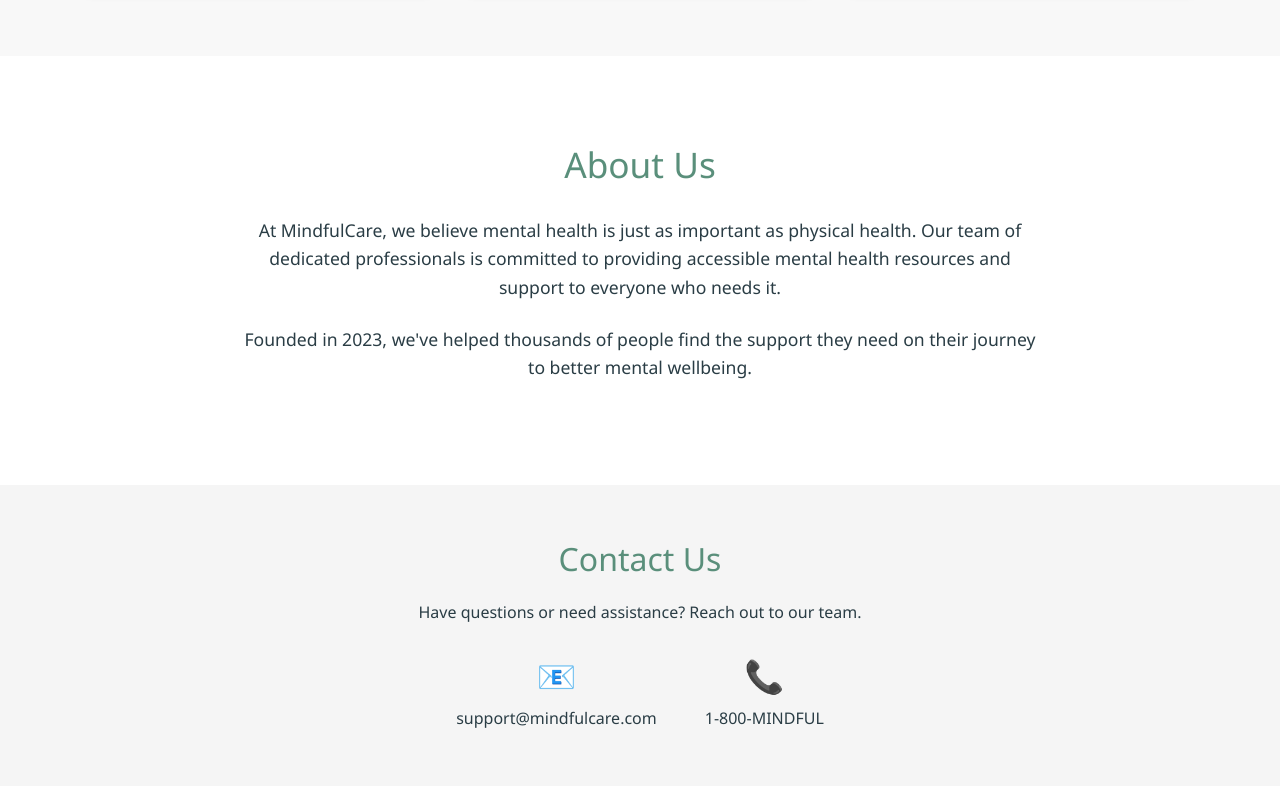
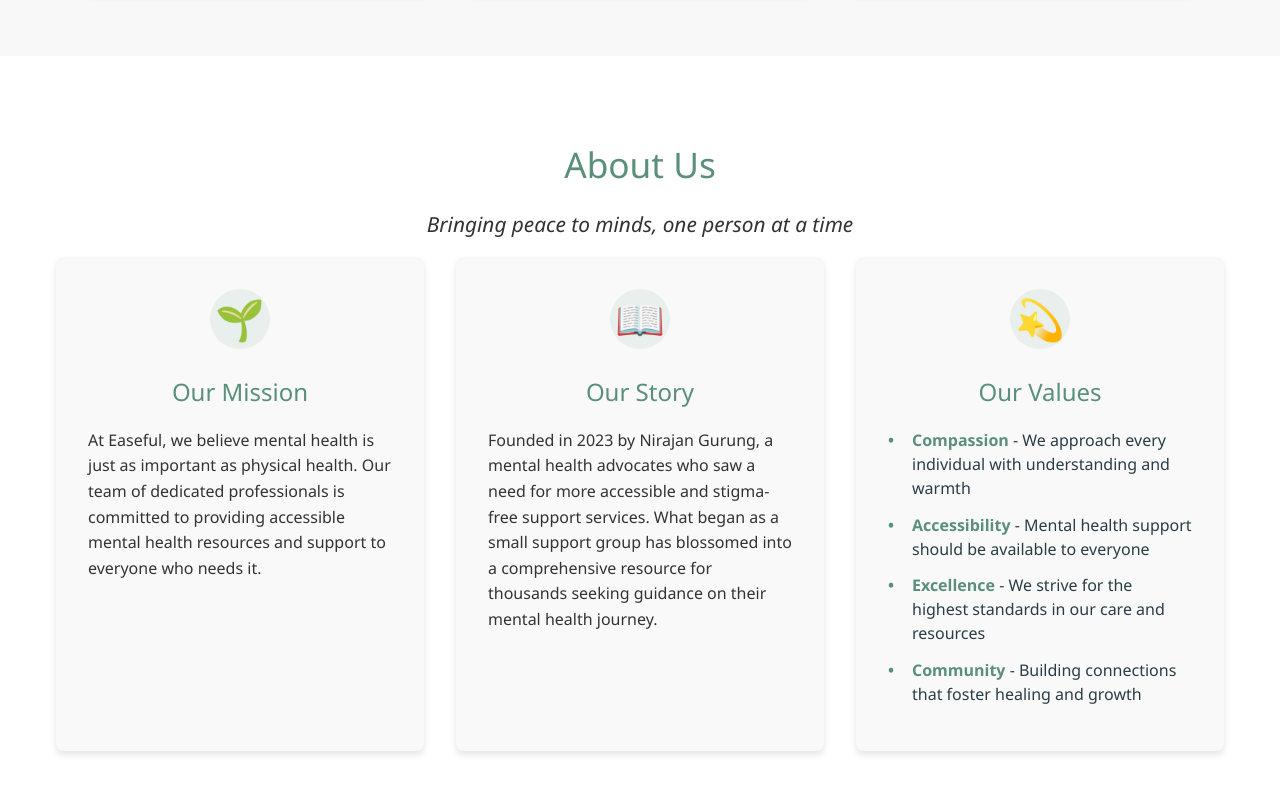
Before and after one commit to 4thQ/Easeful-Mental-Health-Support, a React (Vite) app in the folder mh/: page / in a window 1280 px wide. Shown: the part 2000-2786 px from the top of the page. Built offline with nearby package versions, Linux system fonts and the light colour scheme.

Commit message:
Update project branding to "Easeful", enhance about and contact sections, and add deployment scripts

```diff
--- a/mh/package.json
+++ b/mh/package.json
@@ -3,11 +3,14 @@
   "private": true,
   "version": "0.0.0",
   "type": "module",
+  "homepage": "https://4thQ.github.io/mh",
   "scripts": {
     "dev": "vite",
     "build": "vite build",
     "lint": "eslint .",
-    "preview": "vite preview"
+    "preview": "vite preview",
+    "predeploy": "npm run build",
+    "deploy": "gh-pages -d dist"
   },
   "dependencies": {
     "google-map-react": "^2.2.1",
@@ -22,6 +25,7 @@
     "eslint": "^9.21.0",
     "eslint-plugin-react-hooks": "^5.1.0",
     "eslint-plugin-react-refresh": "^0.4.19",
+    "gh-pages": "^6.1.1",
     "globals": "^15.15.0",
     "vite": "^6.2.0"
   }
--- a/mh/src/App.css
+++ b/mh/src/App.css
@@ -226,17 +226,125 @@
 .about h2 {
   font-size: 2.2rem;
   color: var(--primary-color);
-  margin-bottom: 1.5rem;
+  margin-bottom: 1rem;
+  text-align: center;
+}
+
+.about-tagline {
+  font-size: 1.3rem;
+  margin-bottom: 3rem;
+  max-width: 800px;
+  margin-left: auto;
+  margin-right: auto;
+  text-align: center;
+  color: #666;
+  font-style: italic;
+}
+
+.about-content {
+  display: flex;
+  flex-wrap: wrap;
+  justify-content: center;
+  gap: 2rem;
+  margin-bottom: 4rem;
+}
+
+.about-mission,
+.about-story,
+.about-values {
+  flex: 1;
+  min-width: 300px;
+  max-width: 400px;
+  background-color: #f9f9f9;
+  border-radius: var(--border-radius);
+  box-shadow: var(--shadow);
+  padding: 2rem;
+  transition: transform 0.3s ease;
+}
+
+.about-mission:hover,
+.about-story:hover,
+.about-values:hover {
+  transform: translateY(-5px);
+}
+
+.about-icon {
+  font-size: 2.5rem;
+  margin-bottom: 1rem;
+  display: flex;
+  justify-content: center;
+  align-items: center;
+  width: 60px;
+  height: 60px;
+  border-radius: 50%;
+  background-color: rgba(90, 143, 123, 0.1);
+  color: var(--primary-color);
+  margin: 0 auto 1.5rem;
+}
+
+.about h3 {
+  color: var(--primary-color);
+  margin-bottom: 1rem;
+  font-size: 1.5rem;
   text-align: center;
 }
 
 .about p {
-  font-size: 1.1rem;
-  margin-bottom: 1.5rem;
-  max-width: 800px;
-  margin-left: auto;
-  margin-right: auto;
+  line-height: 1.6;
+  color: #333;
+  margin-bottom: 1rem;
+}
+
+.values-list {
+  list-style: none;
+  padding: 0;
+  margin: 0;
+}
+
+.values-list li {
+  margin-bottom: 0.8rem;
+  position: relative;
+  padding-left: 1.5rem;
+  line-height: 1.5;
+}
+
+.values-list li:before {
+  content: "•";
+  color: var(--primary-color);
+  font-weight: bold;
+  position: absolute;
+  left: 0;
+}
+
+.values-list li span {
+  font-weight: 600;
+  color: var(--primary-color);
+}
+
+.about-stats {
+  display: flex;
+  flex-wrap: wrap;
+  justify-content: center;
+  gap: 3rem;
+  max-width: 1000px;
+  margin: 0 auto;
+}
+
+.stat-item {
   text-align: center;
+  min-width: 120px;
+}
+
+.stat-number {
+  font-size: 2.5rem;
+  font-weight: 700;
+  color: var(--primary-color);
+  margin-bottom: 0.5rem;
+}
+
+.stat-label {
+  font-size: 1rem;
+  color: #666;
 }
 
 /* Contact Section */
@@ -269,15 +377,44 @@
   justify-content: center;
   gap: 3rem;
   width: 100%;
-  margin-bottom: 0.5rem;
+  margin-bottom: 2rem;
+  flex-wrap: wrap;
+}
+
+.contact-content {
+  display: flex;
+  flex-wrap: wrap;
+  justify-content: center;
+  gap: 2rem;
+  width: 100%;
+  max-width: 1200px;
+  margin: 0 auto;
+}
+
+.contact-wrapper,
+.contact-map {
+  flex: 1;
+  min-width: 300px;
+  width: calc(50% - 1rem);
+  max-width: 550px;
+  display: flex;
+  flex-direction: column;
 }
 
 .contact-wrapper {
-  display: flex;
-  flex-direction: column;
-  align-items: center;
-  width: 100%;
-  margin-top: 1.5rem;
+  text-align: left;
+}
+
+.contact-map {
+  text-align: left;
+}
+
+.map-container {
+  height: 350px;
+  border-radius: var(--border-radius);
+  overflow: hidden;
+  box-shadow: var(--shadow);
+  flex-grow: 1;
 }
 
 .contact-item {
@@ -295,12 +432,12 @@
 /* Contact Form Styles */
 .contact-form-container {
   width: 100%;
-  max-width: 500px;
   background-color: white;
   padding: 1.5rem;
   border-radius: var(--border-radius);
   box-shadow: var(--shadow);
   text-align: left;
+  height: 100%;
 }
 
 .contact-form {
@@ -697,3 +834,21 @@
     min-width: 100%;
   }
 }
+
+@media (max-width: 992px) {
+  .contact-content {
+    flex-direction: column;
+    align-items: center;
+  }
+
+  .contact-wrapper,
+  .contact-map {
+    max-width: 100%;
+    width: 100%;
+  }
+
+  .map-container {
+    height: 300px;
+    margin-top: 1rem;
+  }
+}
--- a/mh/src/App.jsx
+++ b/mh/src/App.jsx
@@ -103,7 +103,7 @@
   return (
     <div className="app-container">
       <header className="header">
-        <div className="logo">MindfulCare</div>
+        <div className="logo">Easeful</div>
         <nav className="nav">
           <ul>
             <li>
@@ -278,9 +278,9 @@
             <div className="testimonial-container">
               <div className="testimonial-card">
                 <div className="testimonial-quote">
-                  "MindfulCare helped me find the courage to speak about my
-                  anxiety. The resources and support have been invaluable on my
-                  journey to recovery."
+                  "Easeful helped me find the courage to speak about my anxiety.
+                  The resources and support have been invaluable on my journey
+                  to recovery."
                 </div>
                 <div className="testimonial-author">
                   <div className="author-avatar">
@@ -333,16 +333,76 @@
         <section id="about" className="about">
           <div className="container">
             <h2>About Us</h2>
+            <p className="about-tagline">
+              Bringing peace to minds, one person at a time
+            </p>
+
+            <div className="about-content">
+              <div className="about-mission">
+                <div className="about-icon">🌱</div>
+                <h3>Our Mission</h3>
                 <p>
-              At MindfulCare, we believe mental health is just as important as
-              physical health. Our team of dedicated professionals is committed
-              to providing accessible mental health resources and support to
-              everyone who needs it.
+                  At Easeful, we believe mental health is just as important as
+                  physical health. Our team of dedicated professionals is
+                  committed to providing accessible mental health resources and
+                  support to everyone who needs it.
                 </p>
+              </div>
+
+              <div className="about-story">
+                <div className="about-icon">📖</div>
+                <h3>Our Story</h3>
                 <p>
-              Founded in 2023, we've helped thousands of people find the support
-              they need on their journey to better mental wellbeing.
+                  Founded in 2023 by Nirajan Gurung, a mental health advocates
+                  who saw a need for more accessible and stigma-free support
+                  services. What began as a small support group has blossomed
+                  into a comprehensive resource for thousands seeking guidance
+                  on their mental health journey.
                 </p>
+              </div>
+
+              <div className="about-values">
+                <div className="about-icon">💫</div>
+                <h3>Our Values</h3>
+                <ul className="values-list">
+                  <li>
+                    <span>Compassion</span> - We approach every individual with
+                    understanding and warmth
+                  </li>
+                  <li>
+                    <span>Accessibility</span> - Mental health support should be
+                    available to everyone
+                  </li>
+                  <li>
+                    <span>Excellence</span> - We strive for the highest
+                    standards in our care and resources
+                  </li>
+                  <li>
+                    <span>Community</span> - Building connections that foster
+                    healing and growth
+                  </li>
+                </ul>
+              </div>
+            </div>
+
+            <div className="about-stats">
+              <div className="stat-item">
+                <div className="stat-number">5,000+</div>
+                <div className="stat-label">People Helped</div>
+              </div>
+              <div className="stat-item">
+                <div className="stat-number">20+</div>
+                <div className="stat-label">Professional Therapists</div>
+              </div>
+              <div className="stat-item">
+                <div className="stat-number">98%</div>
+                <div className="stat-label">Satisfaction Rate</div>
+              </div>
+              <div className="stat-item">
+                <div className="stat-number">24/7</div>
+                <div className="stat-label">Support Available</div>
+              </div>
+            </div>
           </div>
         </section>
 
@@ -354,14 +414,19 @@
             <div className="contact-info">
               <div className="contact-item">
                 <div className="contact-icon">📧</div>
-                <p>support@mindfulcare.com</p>
+                <p>support@easeful.com</p>
               </div>
               <div className="contact-item">
                 <div className="contact-icon">📞</div>
-                <p>1-800-MINDFUL</p>
+                <p>1-800-EASEFUL</p>
+              </div>
+              <div className="contact-item">
+                <div className="contact-icon">📍</div>
+                <p>42 Frith Street, Soho, London W1D 4SF</p>
               </div>
             </div>
 
+            <div className="contact-content">
               <div className="contact-wrapper">
                 <h3>Send Us a Message</h3>
                 <div className="contact-form-container">
@@ -426,13 +491,30 @@
                   )}
                 </div>
               </div>
+
+              <div className="contact-map">
+                <h3>Find Us</h3>
+                <div className="map-container">
+                  <iframe
+                    src="https://www.google.com/maps/embed?pb=!1m18!1m12!1m3!1d2482.8987028049297!2d-0.13590508431735474!3d51.51305621782242!2m3!1f0!2f0!3f0!3m2!1i1024!2i768!4f13.1!3m3!1m2!1s0x487604d49f4b7f9b%3A0xe736d302b4383916!2sSoho%2C%20London!5e0!3m2!1sen!2suk!4v1712407689157!5m2!1sen!2suk"
+                    width="100%"
+                    height="100%"
+                    style={{ border: 0 }}
+                    allowFullScreen=""
+                    loading="lazy"
+                    referrerPolicy="no-referrer-when-downgrade"
+                    title="Soho Office Location"
+                  ></iframe>
+                </div>
+              </div>
+            </div>
           </div>
         </section>
       </main>
 
       <footer>
         <div className="footer-content">
-          <div className="footer-logo">MindfulCare</div>
+          <div className="footer-logo">Easeful</div>
           <p>
             Providing support and resources for mental health and wellbeing.
           </p>
@@ -456,7 +538,9 @@
               Contact
             </a>
           </div>
-          <p className="copyright">© 2023 MindfulCare. All rights reserved.</p>
+          <p className="copyright">
+            © 2023 Easeful by Nirajan. All rights reserved.
+          </p>
         </div>
       </footer>
     </div>
```
Also changed, not shown: mh/vite.config.js (+4 -3 lines). Lines whose indentation alone changed are shown as unchanged.
